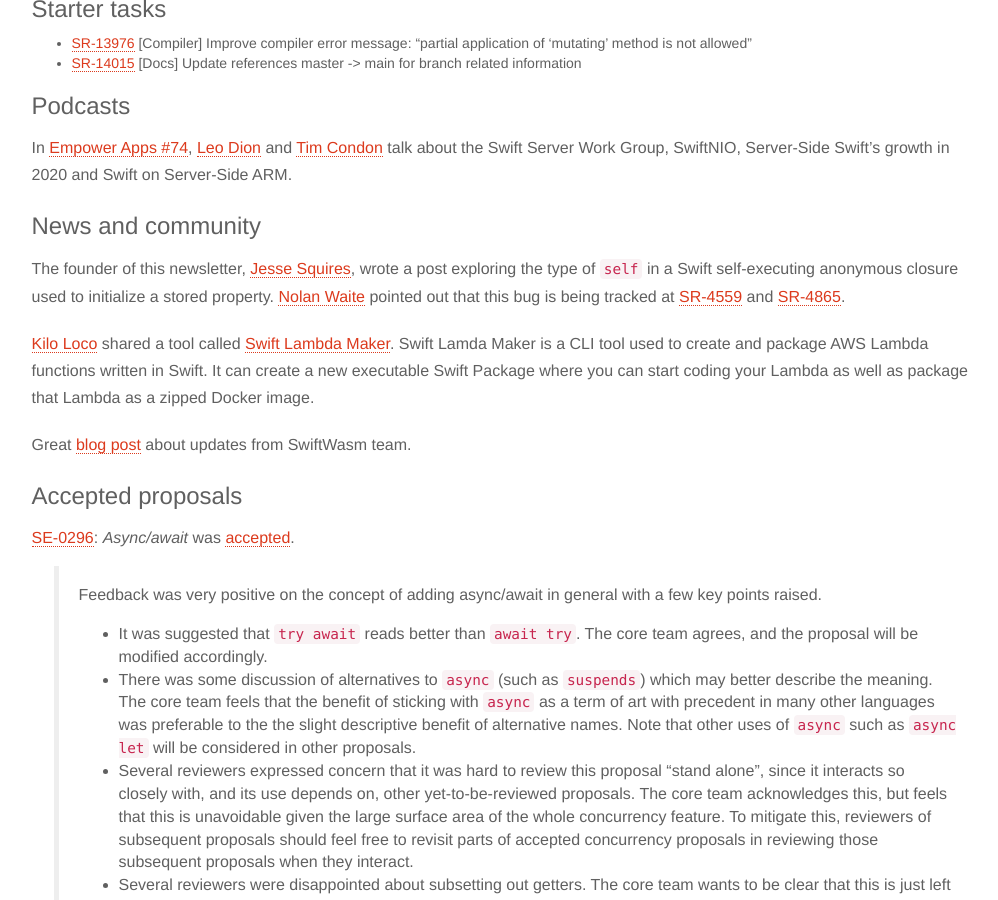
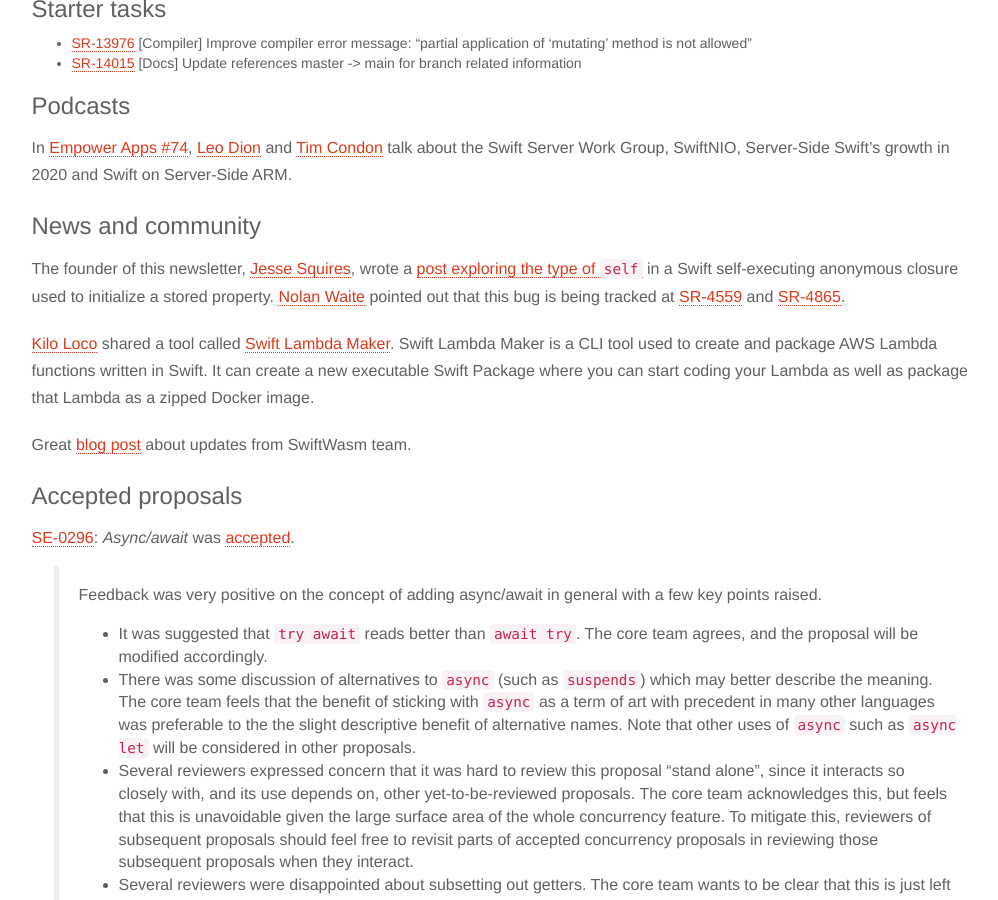
Before and after one commit to SwiftWeekly/swiftweekly.github.io, a Jekyll site: the page built from _posts/2021-01-14-issue-176.md, in a window 1280 px wide and 900 px high, scrolled down 779 px. Shown: the whole window, without its empty margins (136-1134 px from the left). Built offline with Jekyll 4.4.1, drawn with Linux system fonts in a browser that asks for light colours; some of the changed text lies outside the part shown.

Commit message:
Add missing link. (#584)
Co-authored-by: Kristaps Grinbergs <fassko@gmail.com>

```diff
--- a/_posts/2021-01-14-issue-176.md
+++ b/_posts/2021-01-14-issue-176.md
@@ -25,9 +25,9 @@
 
 ### News and community
 
-The founder of this newsletter, [Jesse Squires](https://twitter.com/jesse_squires), wrote a post exploring the type of `self` in a Swift self-executing anonymous closure used to initialize a stored property. [Nolan Waite](https://bugs.swift.org/secure/ViewProfile.jspa?name=nolanw) pointed out that this bug is being tracked at [SR-4559](https://bugs.swift.org/browse/SR-4559) and [SR-4865](https://bugs.swift.org/browse/SR-4865).
+The founder of this newsletter, [Jesse Squires](https://twitter.com/jesse_squires), wrote a [post exploring the type of `self`](https://www.jessesquires.com/blog/2020/12/28/the-different-types-of-self-in-swift/) in a Swift self-executing anonymous closure used to initialize a stored property. [Nolan Waite](https://bugs.swift.org/secure/ViewProfile.jspa?name=nolanw) pointed out that this bug is being tracked at [SR-4559](https://bugs.swift.org/browse/SR-4559) and [SR-4865](https://bugs.swift.org/browse/SR-4865).
 
-[Kilo Loco](https://twitter.com/Kilo_Loco) shared a tool called [Swift Lambda Maker](https://github.com/Kilo-Loco/SLaM). Swift Lamda Maker is a CLI tool used to create and package AWS Lambda functions written in Swift. It can create a new executable Swift Package where you can start coding your Lambda as well as package that Lambda as a zipped Docker image.
+[Kilo Loco](https://twitter.com/Kilo_Loco) shared a tool called [Swift Lambda Maker](https://github.com/Kilo-Loco/SLaM). Swift Lambda Maker is a CLI tool used to create and package AWS Lambda functions written in Swift. It can create a new executable Swift Package where you can start coding your Lambda as well as package that Lambda as a zipped Docker image.
 
 Great [blog post](https://blog.swiftwasm.org/posts/update-05-december-2020/) about updates from SwiftWasm team.
 
```
Also changed, not shown: other parts of _posts/2021-01-14-issue-176.md (+1 -1 lines).
